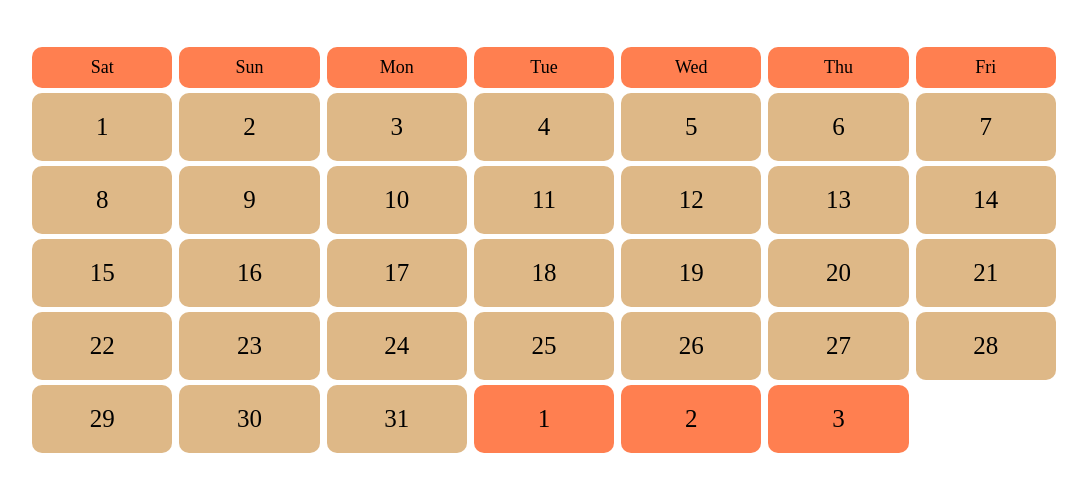
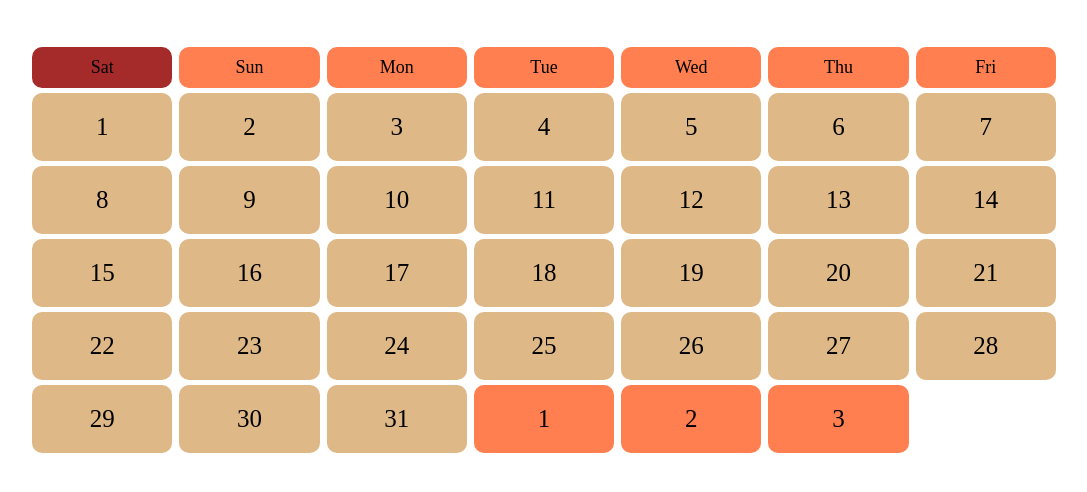
Before and after one commit to showrab09/calendar-grid, a plain HTML site: page index.html in a window 1280 px wide. In both pictures the pointer is over the element "Sat". Shown: the part 90-582 px from the top of the page, without its empty margins (96-1183 px from the left). Drawn offline with Linux system fonts and the light colour scheme.

Commit message:
Hover added

```diff
--- a/index.html
+++ b/index.html
@@ -32,6 +32,10 @@
           background-color: burlywood;
           border-radius: 10px;
           font-size: 25px;
+          transition: .3s;
+      }
+      .date:hover{
+          background-color: brown;
       }
       .day{
           padding:10px 0 ;
```
